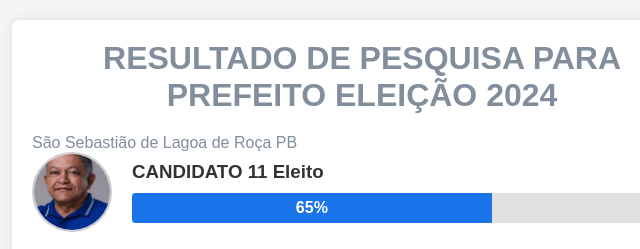
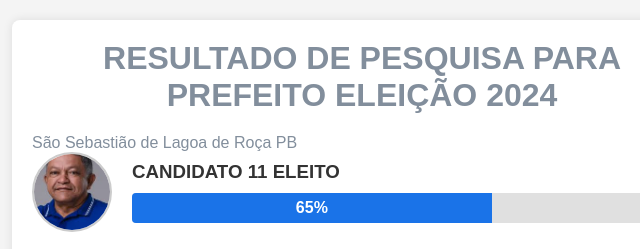
Before and after one commit to Lost-Fernandes/pesquisa.github.io, a plain HTML site: page index.html in a window 1280 px wide. Shown: the top 249 px of the page, 278-918 px from the left. Drawn offline with Linux system fonts and the light colour scheme.

Commit message:
Update index.html

```diff
--- a/index.html
+++ b/index.html
@@ -14,7 +14,7 @@
         <div class="result">
             <img src="./basto.jfif" alt="Candidato 1" class="candidate-photo">
             <div class="progress-info">
-                <h3>CANDIDATO 11 Eleito</h3>
+                <h3>CANDIDATO 11 ELEITO</h3>
                 <div class="progress-bar">
                     <div class="progress" data-percentage="60">60%</div>
                 </div>
```
